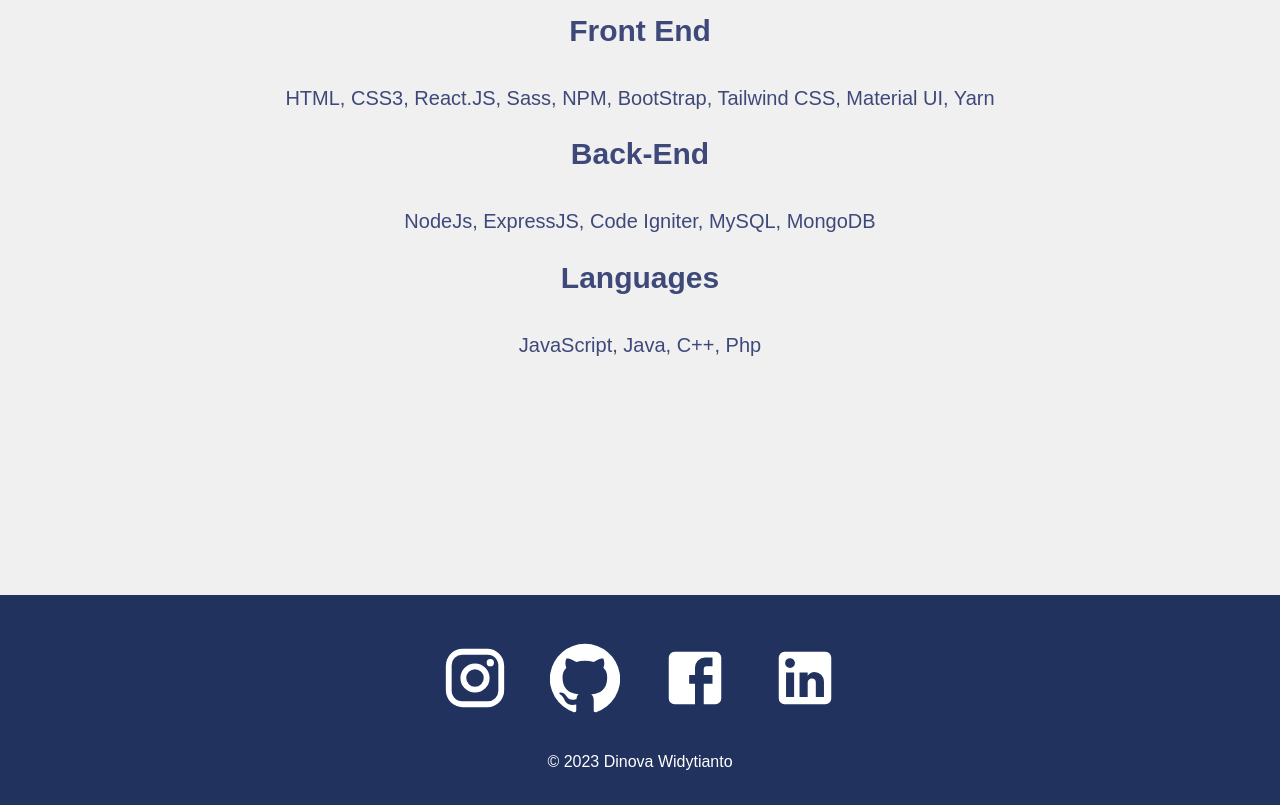
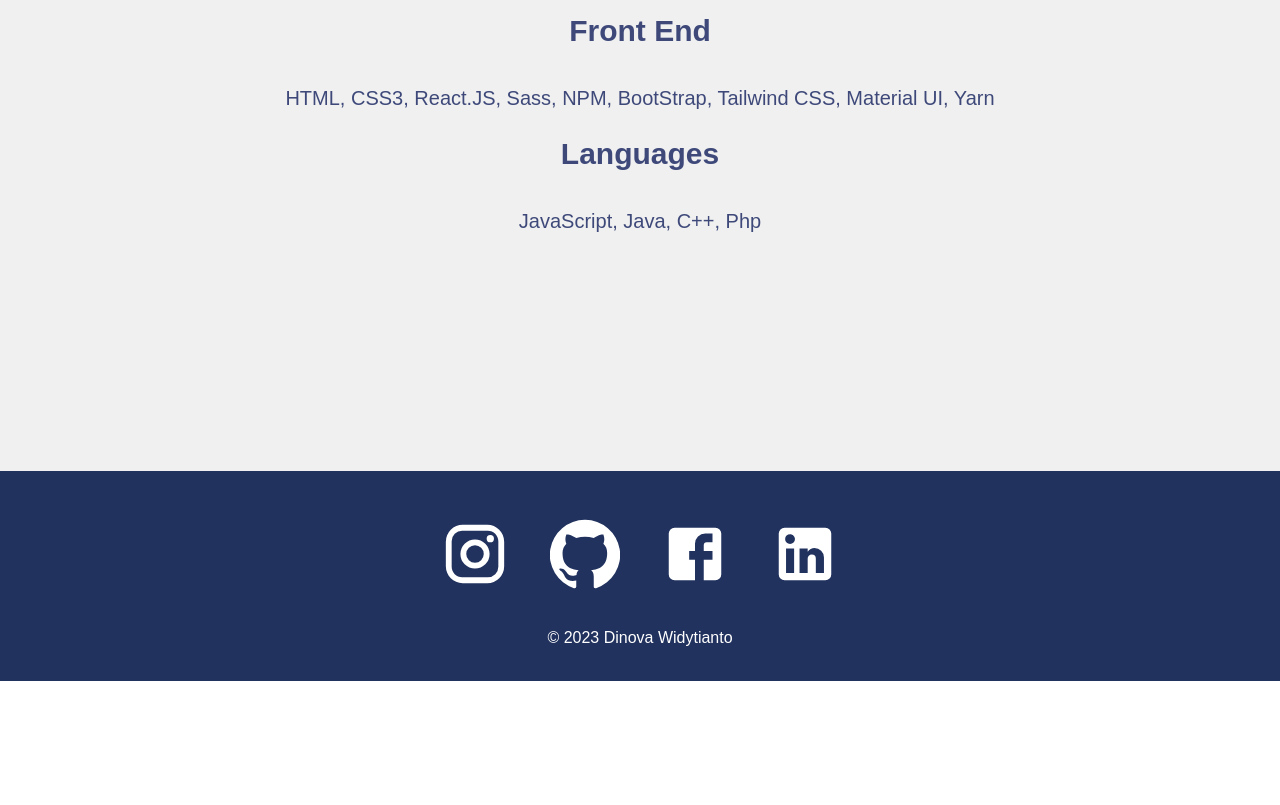
Before and after one commit to dinovawidy/personal-portfolio, a React (Create React App) app: page / in a window 1280 px wide. Shown: the part 1020-1825 px from the top of the page. After the commit the page ends 1701 px from the top, so only its background shows below. Built offline with nearby package versions, Linux system fonts and the light colour scheme.

Commit message:
Update Home.js

```diff
--- a/src/pages/Home.js
+++ b/src/pages/Home.js
@@ -26,10 +26,6 @@
             <span>HTML, CSS3, React.JS, Sass, NPM, BootStrap, Tailwind CSS, Material UI, Yarn</span>
           </li>
           <li className="item">
-            <h2>Back-End</h2>
-            <span>NodeJs, ExpressJS, Code Igniter, MySQL, MongoDB</span>
-          </li>
-          <li className="item">
             <h2>Languages</h2>
             <span>JavaScript, Java, C++, Php</span>
           </li>
```
